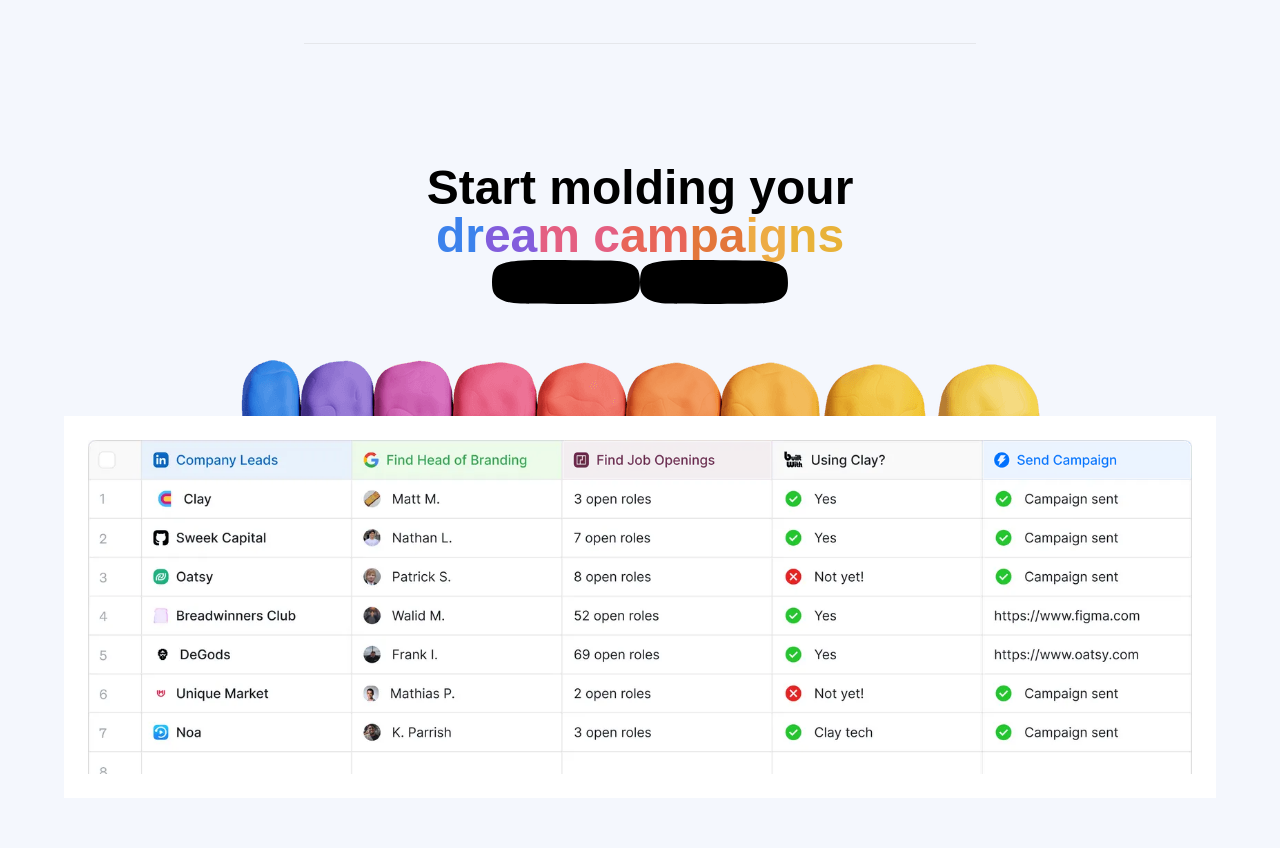
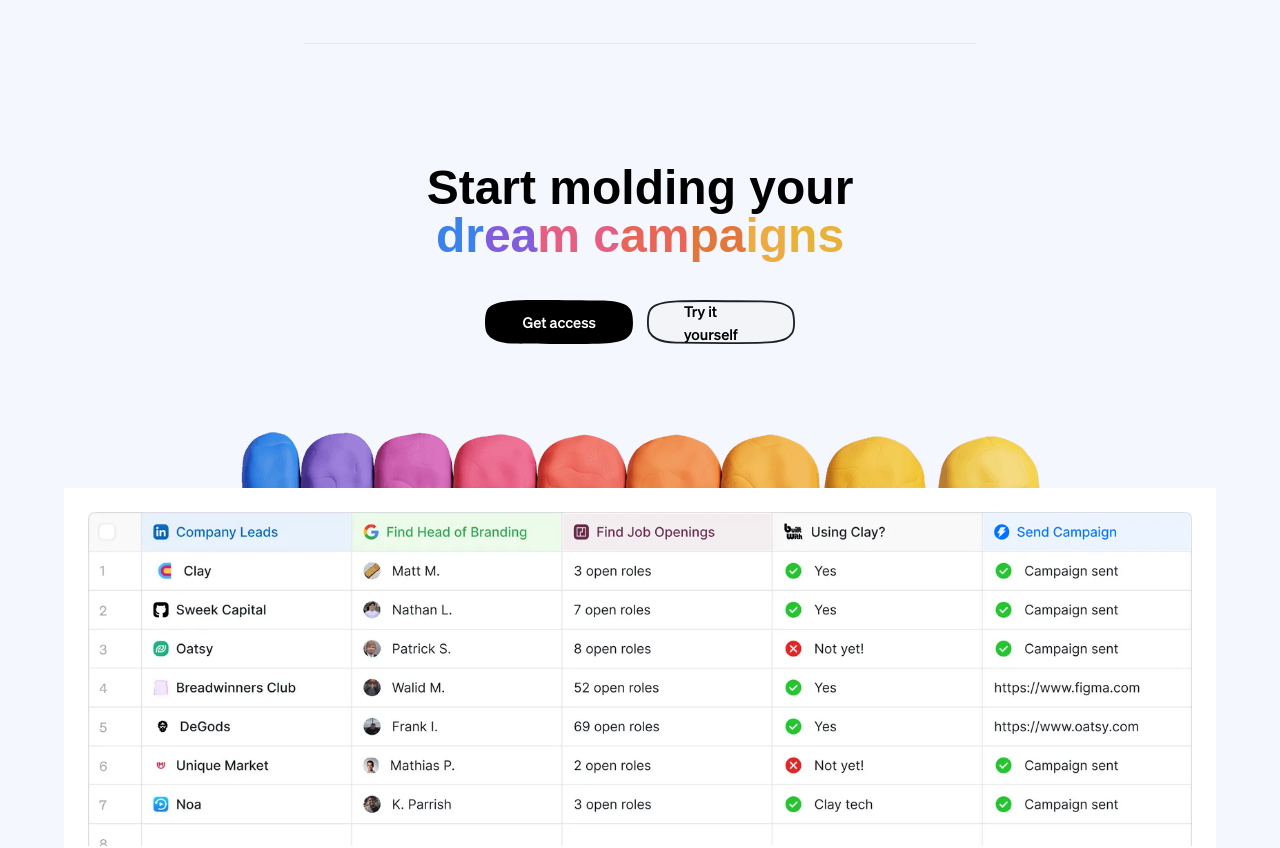
Before and after one commit to shristi-gupta21/clay-clone, a React (Vite) app: page / in a window 1280 px wide. Shown: the part 3909-4757 px from the top of the page. Built offline with nearby package versions, Linux system fonts and the light colour scheme.

Commit message:
added buttons in dream campaign section

```diff
--- a/src/assets/components/DreamCampaigns.jsx
+++ b/src/assets/components/DreamCampaigns.jsx
@@ -1,6 +1,8 @@
+
 const DreamCampaigns = () => {
     return (
-        <section className=" max-w-6xl text-center mx-auto px-5 md:px-0 md:py-10 text-[2rem] md:text-5xl font-semibold">
+        <section className=" max-w-6xl mx-auto px-5 md:px-0  ">
+            <div className="text-center text-[2rem] md:text-5xl font-semibold md:py-10">
                 <p>Start molding your</p>
                 <div className="flex justify-center">
                     <span className="text-clay-blue-500">dr</span>
@@ -11,9 +13,16 @@
                     <span className="text-clay-sand">ig</span>
                     <span className="text-clay-yellow">ns</span>
                 </div>
-            <div className="flex items-center justify-center">
-                <img src={window.location.origin + "/images/button.svg"} alt="" className="h-11" />
-                <img src={window.location.origin + "/images/button.svg"} alt="" className="text-white h-11" />
+            </div>
+            <div className="flex items-center justify-center mb-8 gap-x-3.5">
+                <div className="relative">
+                    <img src={window.location.origin + "/images/button.svg"} alt="" className="h-11 z-0" />
+                    <span className=" text-xb absolute -translate-x-[50%] -translate-y-[50%] left-[50%] top-[50%] text-white z-10 font-sohneKraftig">Get access</span>
+                </div>
+                <div className="relative">
+                <img src={window.location.origin + "/images/button-transparent.svg"} alt="" className="h-11" />
+                <span className=" text-xb absolute -translate-x-[50%] -translate-y-[50%] left-[50%] top-[50%] text-black z-10 font-sohneKraftig">Try it yourself</span>
+                </div>
             </div>
             <div className="relative flex flex-col items-center m y-20">
                 <img src={window.location.origin + "/images/stones.png"} className="translate-y-[50%]" />
--- a/src/assets/icons/button.jsx
+++ /dev/null
@@ -1,8 +0,0 @@
-
-<svg id="Layer_1" className="" data-name="Layer 1" xmlns="http://www.w3.org/2000/svg" fill="currentColor"
-    viewBox="0 0 161 48">
-    <path
-        d="M158.5,10.7C155.6,5.6,147.8.6,125,.6S55.6-.7,32.7.6,4.2,6.6,1.8,12s-2.4,19.4,0,23.7,8.3,11.4,29.5,11.8,89.7,1.1,104.8-.6,19.2-5.2,22.6-10.3S161.4,15.9,158.5,10.7Z"
-        transform="translate(0 0)">
-    </path>
-</svg>
```
Also changed, not shown: public/images/button-transparent.svg (added). Lines whose indentation alone changed are shown as unchanged.
